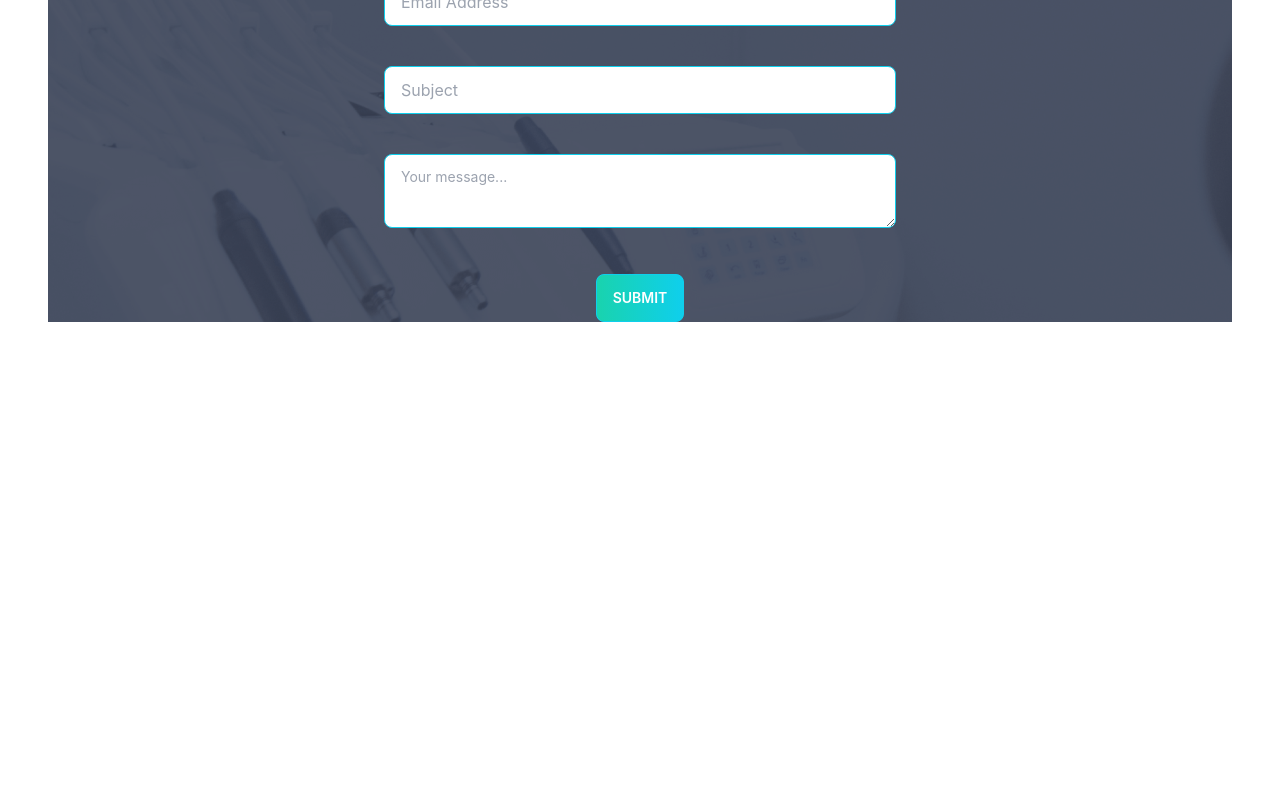
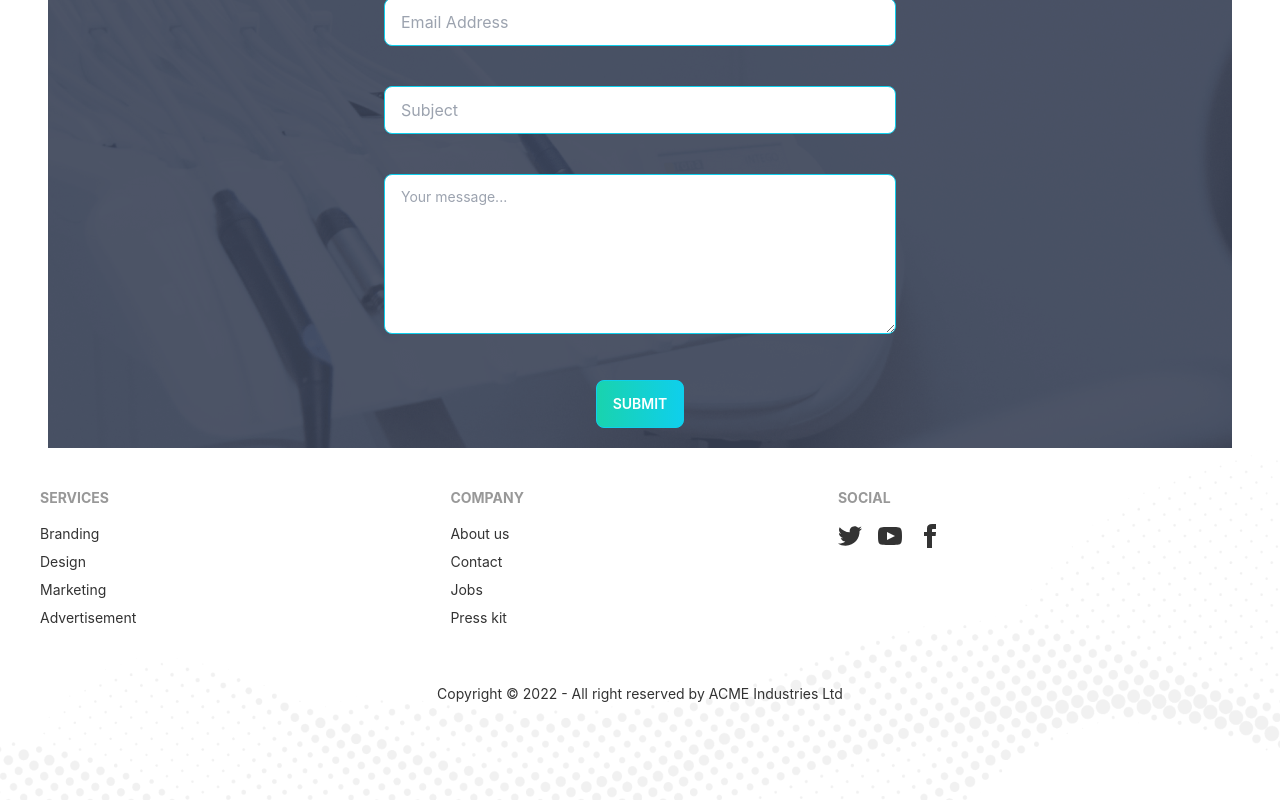
Before and after one commit to abdulawalemon1/doctors-portal-client, a React (Create React App) app: page /home in a window 1280 px wide. Shown: the part 3486-4286 px from the top of the page. Before the commit the page ends 3808 px from the top, so only its background shows below. Built offline with nearby package versions, Linux system fonts and the light colour scheme.

Commit message:
footer added

```diff
--- a/src/App.js
+++ b/src/App.js
@@ -3,6 +3,7 @@ import './App.css';
 import About from './Pages/About/About';
 import Home from './Pages/Home/Home';
 import Login from './Pages/Login/Login';
+import Footer from './Pages/Shared/Footer/Footer';
 import Navbar from './Pages/Shared/Navbar/Navbar';
 
 
@@ -16,6 +17,7 @@ function App() {
         <Route path="/about" element={<About></About>}></Route>
         <Route path="/login" element={<Login></Login>}></Route>
       </Routes>
+      <Footer></Footer>
     </div>
   );
 }
--- a/src/Pages/Home/ContactForm/ContactForm.js
+++ b/src/Pages/Home/ContactForm/ContactForm.js
@@ -5,14 +5,14 @@ const ContactForm = () => {
     return (
         <div style={{
             background: `url(${bg})`
-        }} >
+        }} className="py-5" >
             <h3 className='text-3xl text-center mb-5 text-primary'>Stay Connected With Us</h3>
             <form className='text-center'>
-                <input type="email" placeholder="Email Address" class=" mb-10 input input-bordered input-primary w-full max-w-lg" />
+                <input type="email" placeholder="Email Address" className=" mb-10 input input-bordered input-primary w-full max-w-lg" />
                 <br />
-                <input type="text" placeholder="Subject" class=" mb-10 input input-bordered input-primary w-full max-w-lg" />
+                <input type="text" placeholder="Subject" className=" mb-10 input input-bordered input-primary w-full max-w-lg" />
                 <br />
-                <textarea class="textarea textarea-primary w-full max-w-lg mb-10 " placeholder="Your message..."></textarea>
+                <textarea className="textarea textarea-primary w-full max-w-lg mb-10 h-40 " placeholder="Your message..."></textarea>
                 <br />
                 <PrimaryBtn className="">SUBMIT</PrimaryBtn>
             </form>
--- a/src/Pages/Home/Info/Info.js
+++ b/src/Pages/Home/Info/Info.js
@@ -6,9 +6,9 @@ import marker from '../../../assets/icons/marker.svg';
 const Info = () => {
     return (
         <div className='grid grid-cols-1 lg:grid-cols-3 gap-4 '>
-            <InfoCard cardTitle="Opening Hours" bgClass="bg-gradient-to-r from-secondary to-primary" img={clock}></InfoCard>
-            <InfoCard cardTitle="Our Locations" bgClass="bg-accent" img={marker}></InfoCard>
-            <InfoCard cardTitle="Contact Us" bgClass="bg-gradient-to-r from-secondary to-primary" img={phone}></InfoCard>
+            <InfoCard cardTitle="Opening Hours" bgclassName="bg-gradient-to-r from-secondary to-primary" img={clock}></InfoCard>
+            <InfoCard cardTitle="Our Locations" bgclassName="bg-accent" img={marker}></InfoCard>
+            <InfoCard cardTitle="Contact Us" bgclassName="bg-gradient-to-r from-secondary to-primary" img={phone}></InfoCard>
         </div>
     );
 };
--- a/src/Pages/Home/InfoCard/InfoCard.js
+++ b/src/Pages/Home/InfoCard/InfoCard.js
@@ -1,13 +1,13 @@
 import React from 'react';
 
-const InfoCard = ({ img, cardTitle, bgClass }) => {
+const InfoCard = ({ img, cardTitle, bgclassName }) => {
     return (
-        <div class={`card lg:card-side shadow-xl ${bgClass}`}>
+        <div className={`card lg:card-side shadow-xl ${bgclassName}`}>
             <figure className='pl-5'>
                 <img src={img} alt="Album" />
             </figure>
-            <div class="card-body text-white">
-                <h2 class="card-title">{cardTitle}</h2>
+            <div className="card-body text-white">
+                <h2 className="card-title">{cardTitle}</h2>
                 <p>Click the button to listen on Spotiwhy app.</p>
 
             </div>
--- a/src/Pages/Home/Review/Review.js
+++ b/src/Pages/Home/Review/Review.js
@@ -4,12 +4,12 @@ const Review = ({ review }) => {
 
 
     return (
-        <div class="card lg:max-w-lg bg-base-100 shadow-xl">
-            <div class="card-body">
+        <div className="card lg:max-w-lg bg-base-100 shadow-xl">
+            <div className="card-body">
                 <p>Lorem ipsum dolor sit amet consectetur adipisicing elit. Accusantium suscipit dolorum, mollitia exercitationem explicabo minus.</p>
-                <div class="flex items-center">
-                    <div class="avatar">
-                        <div class="w-16 rounded-full ring ring-primary ring-offset-base-100 mr-5">
+                <div className="flex items-center">
+                    <div className="avatar">
+                        <div className="w-16 rounded-full ring ring-primary ring-offset-base-100 mr-5">
                             <img className='' src={review.img} alt="blank" />
                         </div>
                     </div>
--- a/src/Pages/Home/Service/Service.js
+++ b/src/Pages/Home/Service/Service.js
@@ -2,12 +2,12 @@ import React from 'react';
 
 const Service = ({ service }) => {
     return (
-        <div class="card lg:max-w-lg bg-base-100 shadow-xl ">
-            <figure class="px-10 pt-10">
-                <img src={service.img} alt="Shoes" class="rounded-xl" />
+        <div className="card lg:max-w-lg bg-base-100 shadow-xl ">
+            <figure className="px-10 pt-10">
+                <img src={service.img} alt="Shoes" className="rounded-xl" />
             </figure>
-            <div class="card-body items-center text-center">
-                <h2 class="card-title">{service.name}</h2>
+            <div className="card-body items-center text-center">
+                <h2 className="card-title">{service.name}</h2>
                 <p>{service.description}</p>
 
             </div>
--- /dev/null
+++ b/src/Pages/Shared/Footer/Footer.js
@@ -0,0 +1,42 @@
+import React from 'react';
+import footer from '../../../assets/images/footer.png';
+const Footer = () => {
+    return (
+        <footer style={{
+            background: `url(${footer})`,
+            backgroundSize: 'cover'
+        }} className=" p-10 text-base-content ">
+            <div className='footer'>
+                <div>
+                    <span className="footer-title">Services</span>
+                    <a className="link link-hover">Branding</a>
+                    <a className="link link-hover">Design</a>
+                    <a className="link link-hover">Marketing</a>
+                    <a className="link link-hover">Advertisement</a>
+                </div>
+                <div>
+                    <span className="footer-title">Company</span>
+                    <a className="link link-hover">About us</a>
+                    <a className="link link-hover">Contact</a>
+                    <a className="link link-hover">Jobs</a>
+                    <a className="link link-hover">Press kit</a>
+                </div>
+                <div>
+                    <span className="footer-title">Social</span>
+                    <div className="grid grid-flow-col gap-4">
+                        <a><svg xmlns="http://www.w3.org/2000/svg" width="24" height="24" viewBox="0 0 24 24" className="fill-current"><path d="M24 4.557c-.883.392-1.832.656-2.828.775 1.017-.609 1.798-1.574 2.165-2.724-.951.564-2.005.974-3.127 1.195-.897-.957-2.178-1.555-3.594-1.555-3.179 0-5.515 2.966-4.797 6.045-4.091-.205-7.719-2.165-10.148-5.144-1.29 2.213-.669 5.108 1.523 6.574-.806-.026-1.566-.247-2.229-.616-.054 2.281 1.581 4.415 3.949 4.89-.693.188-1.452.232-2.224.084.626 1.956 2.444 3.379 4.6 3.419-2.07 1.623-4.678 2.348-7.29 2.04 2.179 1.397 4.768 2.212 7.548 2.212 9.142 0 14.307-7.721 13.995-14.646.962-.695 1.797-1.562 2.457-2.549z"></path></svg></a>
+                        <a><svg xmlns="http://www.w3.org/2000/svg" width="24" height="24" viewBox="0 0 24 24" className="fill-current"><path d="M19.615 3.184c-3.604-.246-11.631-.245-15.23 0-3.897.266-4.356 2.62-4.385 8.816.029 6.185.484 8.549 4.385 8.816 3.6.245 11.626.246 15.23 0 3.897-.266 4.356-2.62 4.385-8.816-.029-6.185-.484-8.549-4.385-8.816zm-10.615 12.816v-8l8 3.993-8 4.007z"></path></svg></a>
+                        <a><svg xmlns="http://www.w3.org/2000/svg" width="24" height="24" viewBox="0 0 24 24" className="fill-current"><path d="M9 8h-3v4h3v12h5v-12h3.642l.358-4h-4v-1.667c0-.955.192-1.333 1.115-1.333h2.885v-5h-3.808c-3.596 0-5.192 1.583-5.192 4.615v3.385z"></path></svg></a>
+                    </div>
+                </div>
+            </div>
+            <footer className="my-10 text-center footer footer-center p-4  text-base-content">
+                <div>
+                    <p>Copyright © 2022 - All right reserved by ACME Industries Ltd</p>
+                </div>
+            </footer>
+        </footer>
+    );
+};
+
+export default Footer;
--- a/src/Pages/Shared/Navbar/Navbar.js
+++ b/src/Pages/Shared/Navbar/Navbar.js
@@ -15,10 +15,10 @@ const Navbar = () => {
             <div className="navbar bg-base-100">
                 <div className="navbar-start">
                     <div className="dropdown">
-                        <label tabindex="0" className="btn btn-ghost lg:hidden">
-                            <svg xmlns="http://www.w3.org/2000/svg" className="h-5 w-5" fill="none" viewBox="0 0 24 24" stroke="currentColor"><path stroke-linecap="round" stroke-linejoin="round" stroke-width="2" d="M4 6h16M4 12h8m-8 6h16" /></svg>
+                        <label tabIndex="0" className="btn btn-ghost lg:hidden">
+                            <svg xmlns="http://www.w3.org/2000/svg" className="h-5 w-5" fill="none" viewBox="0 0 24 24" stroke="currentColor"><path strokeLinecap="round" strokeLinejoin="round" strokeWidth="2" d="M4 6h16M4 12h8m-8 6h16" /></svg>
                         </label>
-                        <ul tabindex="0" className="menu menu-compact dropdown-content mt-3 p-2 shadow bg-base-100 rounded-box w-52">
+                        <ul tabIndex="0" className="menu menu-compact dropdown-content mt-3 p-2 shadow bg-base-100 rounded-box w-52">
                             {menuItems}
                         </ul>
                     </div>
```
